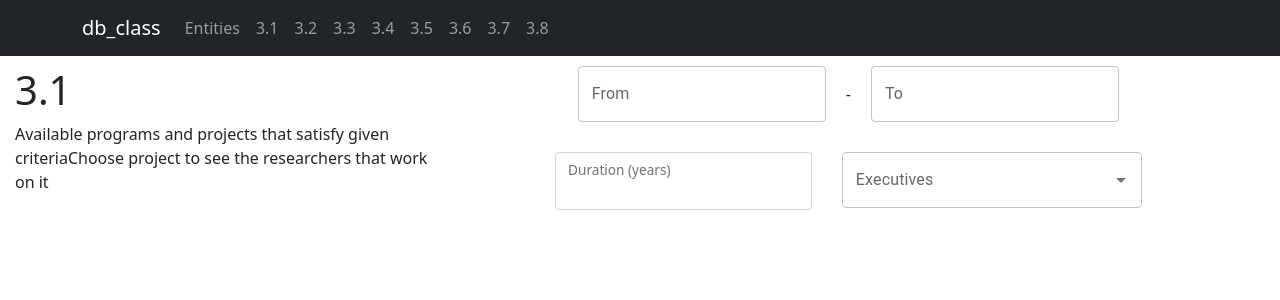
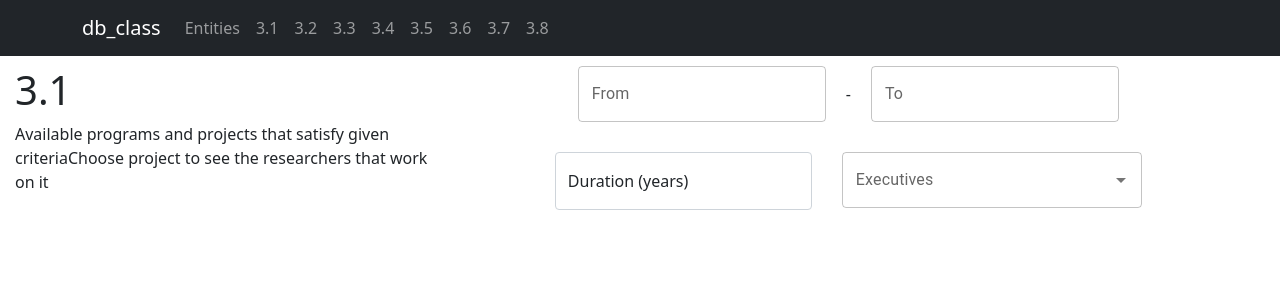
Before and after one commit to tzinas/db_class, a Next.js app in the folder app/: page /queries/3.1 in a window 1280 px wide. Shown: the top 300 px of the page. Built offline with nearby package versions, Linux system fonts and the light colour scheme; no server answers; the database is empty.

Commit message:
Fix input field placeholder

```diff
--- a/app/components/EditDeleteViewTable.tsx
+++ b/app/components/EditDeleteViewTable.tsx
@@ -179,7 +179,7 @@ const CreateEntity = ({ unchangableAttributes, headers, entity, mutate, setMainE
               controlId="floatingInput"
               label={header}
             >
-              <Form.Control value={newEntity[header]} onChange={(e) => handleChange(e, header)} type="text" />
+              <Form.Control value={newEntity[header]} onChange={(e) => handleChange(e, header)} type="text" placeholder="" />
             </FloatingLabel>
           }
         </TableCell>
--- a/app/pages/queries/3.1.tsx
+++ b/app/pages/queries/3.1.tsx
@@ -77,7 +77,7 @@ const QueryPage: NextPage = () => {
               controlId="floatingInput"
               label="Duration (years)"
             >
-              <Form.Control value={duration ? duration:""} onChange={(e) => setDuration(e.target.value)} type="number" />
+              <Form.Control value={duration ? duration:""} onChange={(e) => setDuration(e.target.value)} type="number" placeholder=""/>
             </FloatingLabel>
             <div style={{marginLeft: '30px', flexGrow: 1}}>
               <Select title='Executives' data={formattedExecutives} handleSelect={handleSelect} />
```
